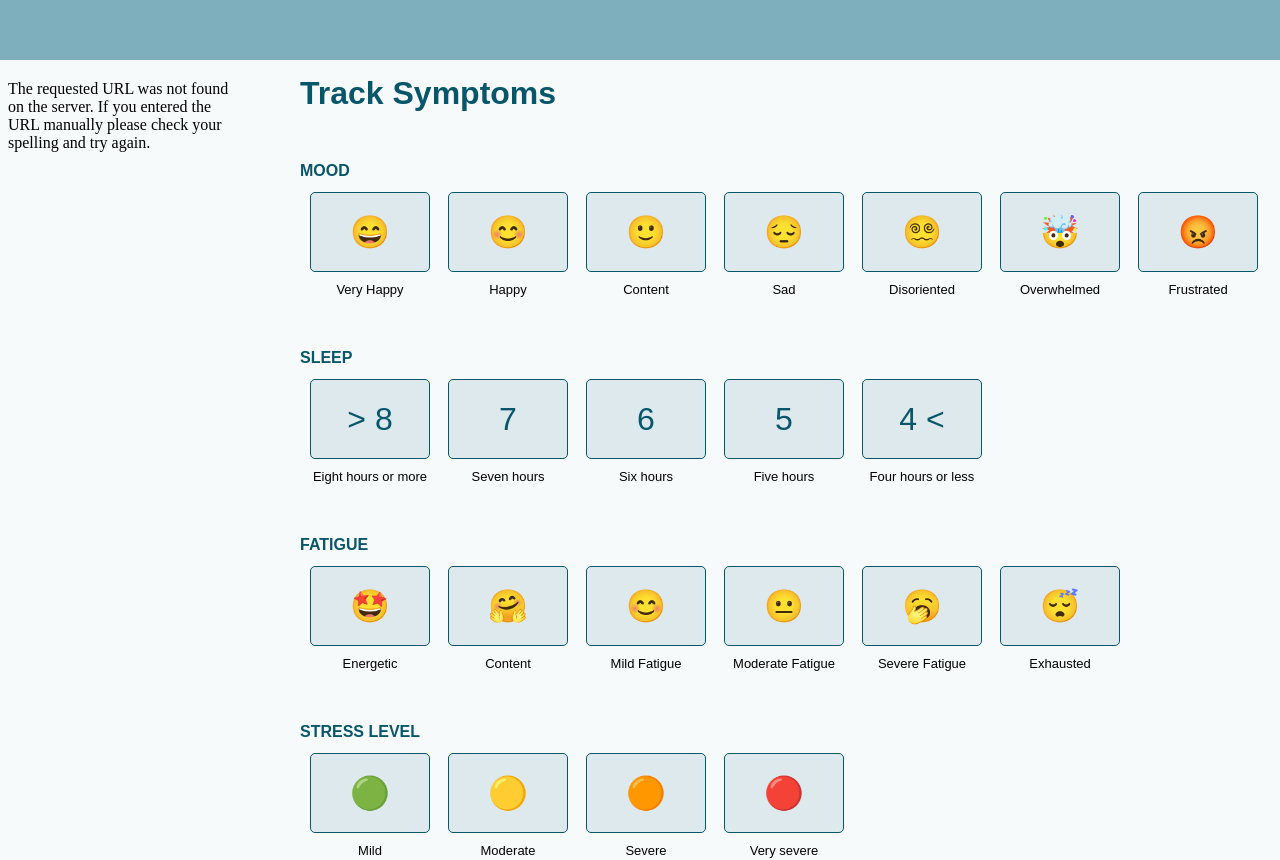
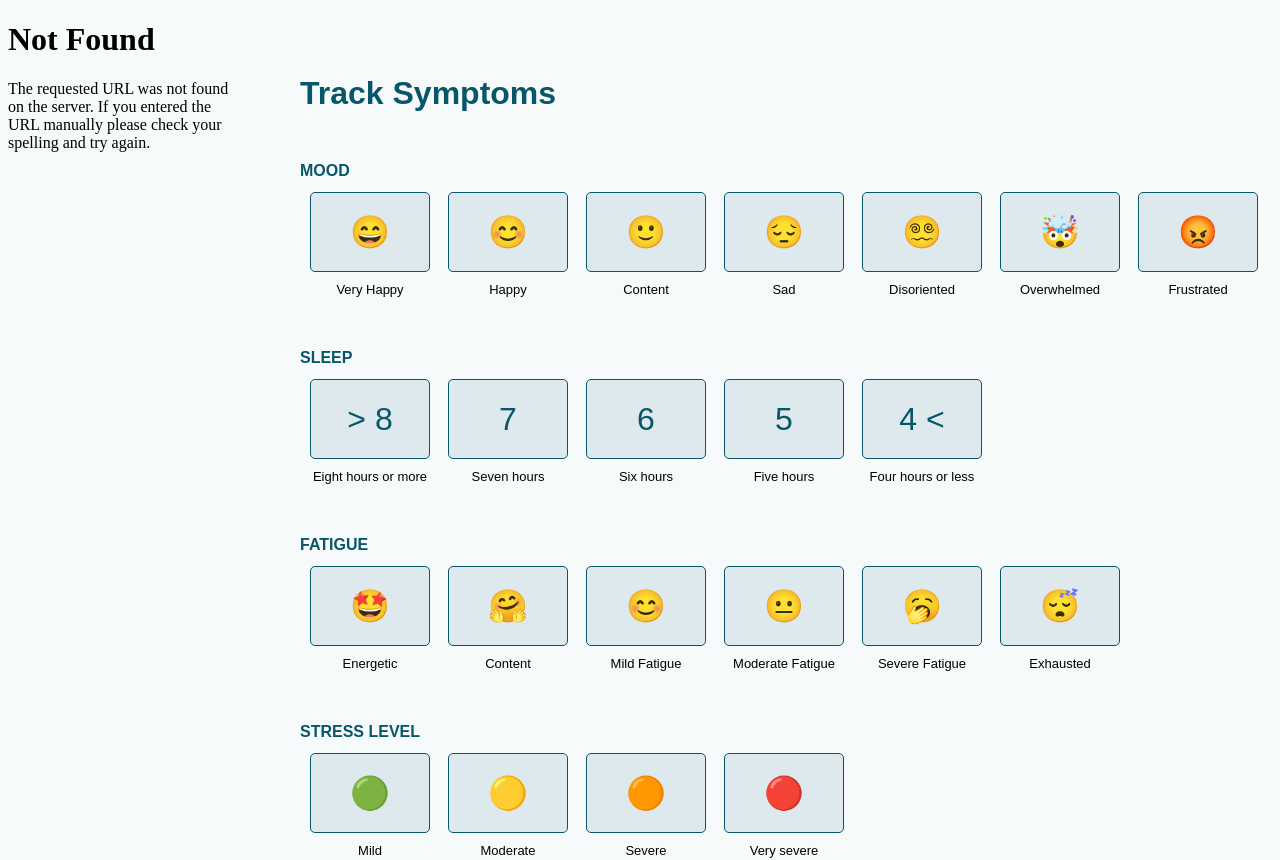
Before and after one commit to hvitklett/tracking, a Flask app: page /symptoms in a window 1280 px wide. Run offline with Flask 3, Linux system fonts and the light colour scheme.

Commit message:
slut for i dag

```diff
--- a/Trackingsolution/templates/seizures.html
+++ b/Trackingsolution/templates/seizures.html
@@ -6,7 +6,7 @@
         <link rel="stylesheet" href="symptoms.css">
     </head>
     <body>
-        <div class="top-header"></div>
+        <iframe src="sidebar.html" width="250" height="100%" style="position: fixed; top: 0; left: 0; border: none;"></iframe>
         <table>
             <h1>Track Seizures</h1>
             <p>Please track your seizures below. Click on the one that fits you the most right now</p>
--- a/Trackingsolution/templates/sidebar.css
+++ b/Trackingsolution/templates/sidebar.css
@@ -29,7 +29,7 @@
 }
 
 /* Blå linje i toppen */
-.top-header
+.top-header-nav
 {
     width:100%;
     height: 60px;
--- a/Trackingsolution/templates/sidebar.html
+++ b/Trackingsolution/templates/sidebar.html
@@ -7,7 +7,7 @@
 </head>
 <body>
     <!--Den blå kasse/linje i toppen-->
-    <div class="top-header">
+    <div class="top-header-nav">
         <a href="#" class="logo-top-header"> <!--linke til landingpage-->
             <img src="images/newlogo.png" class="logo-img-top-header">
          </a>
--- a/Trackingsolution/templates/symptoms.css
+++ b/Trackingsolution/templates/symptoms.css
@@ -138,7 +138,7 @@ input
 .top-header
 {
     width:100%;
-    height: 30px;
+    height: 60px;
     background: #7EAFBC;
     position: fixed;
     top: 0;
--- a/Trackingsolution/templates/symptoms.html
+++ b/Trackingsolution/templates/symptoms.html
@@ -9,7 +9,6 @@
     </head>
     <body>
         <iframe src="sidebar.html" width="250" height="100%" style="position: fixed; top: 0; left: 0; border: none;"></iframe>
-        <div class="top-header"></div>
         <table>
             <h1>Track Symptoms</h1>
             <h2>MOOD</h2>
@@ -45,8 +44,6 @@
                             <div class="buttontext">Frustrated</div>
                         </td>
                     </tr>
-
-
                 </table>
             </div>
             <h2>SLEEP</h2>
```
